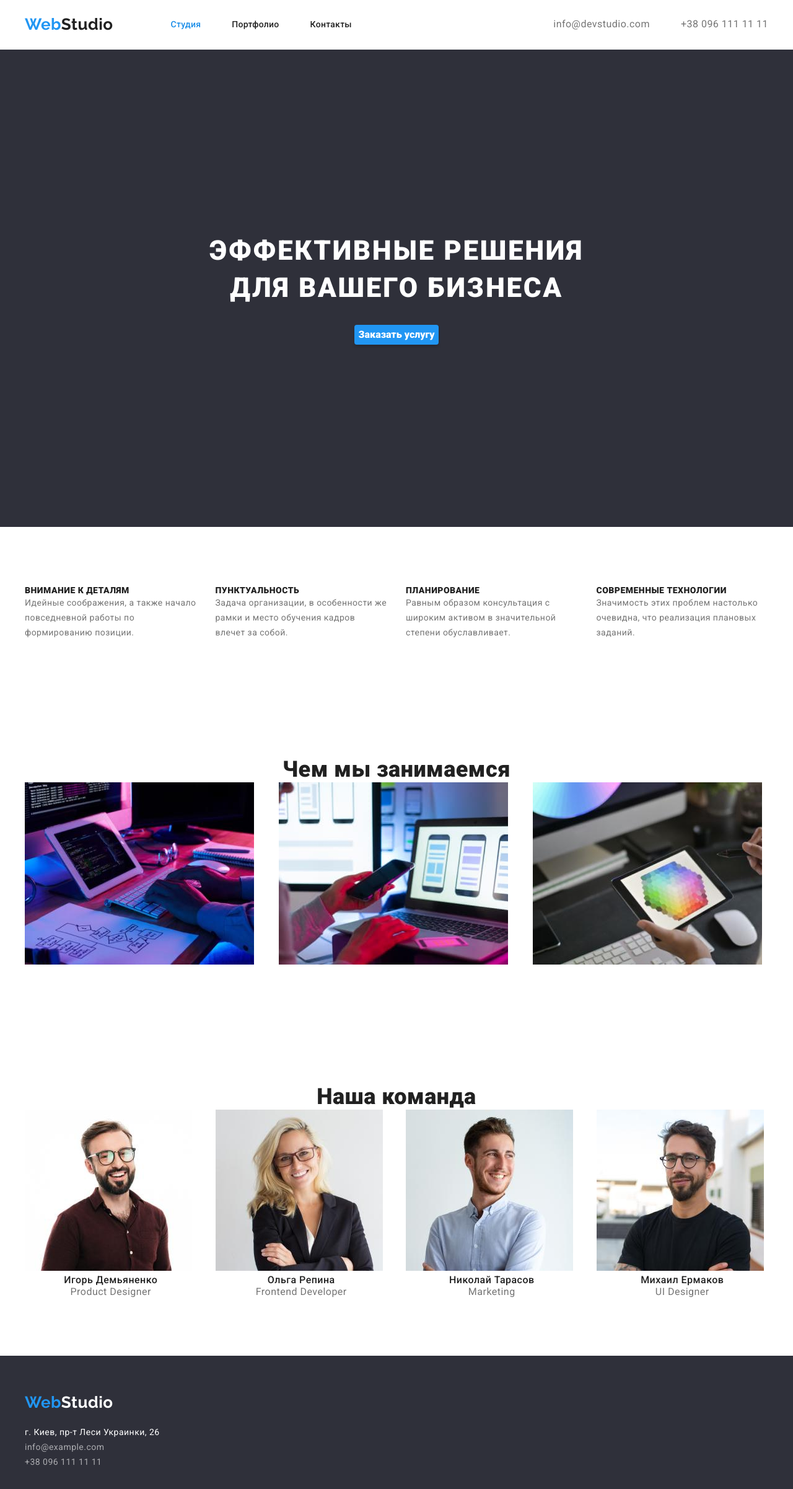
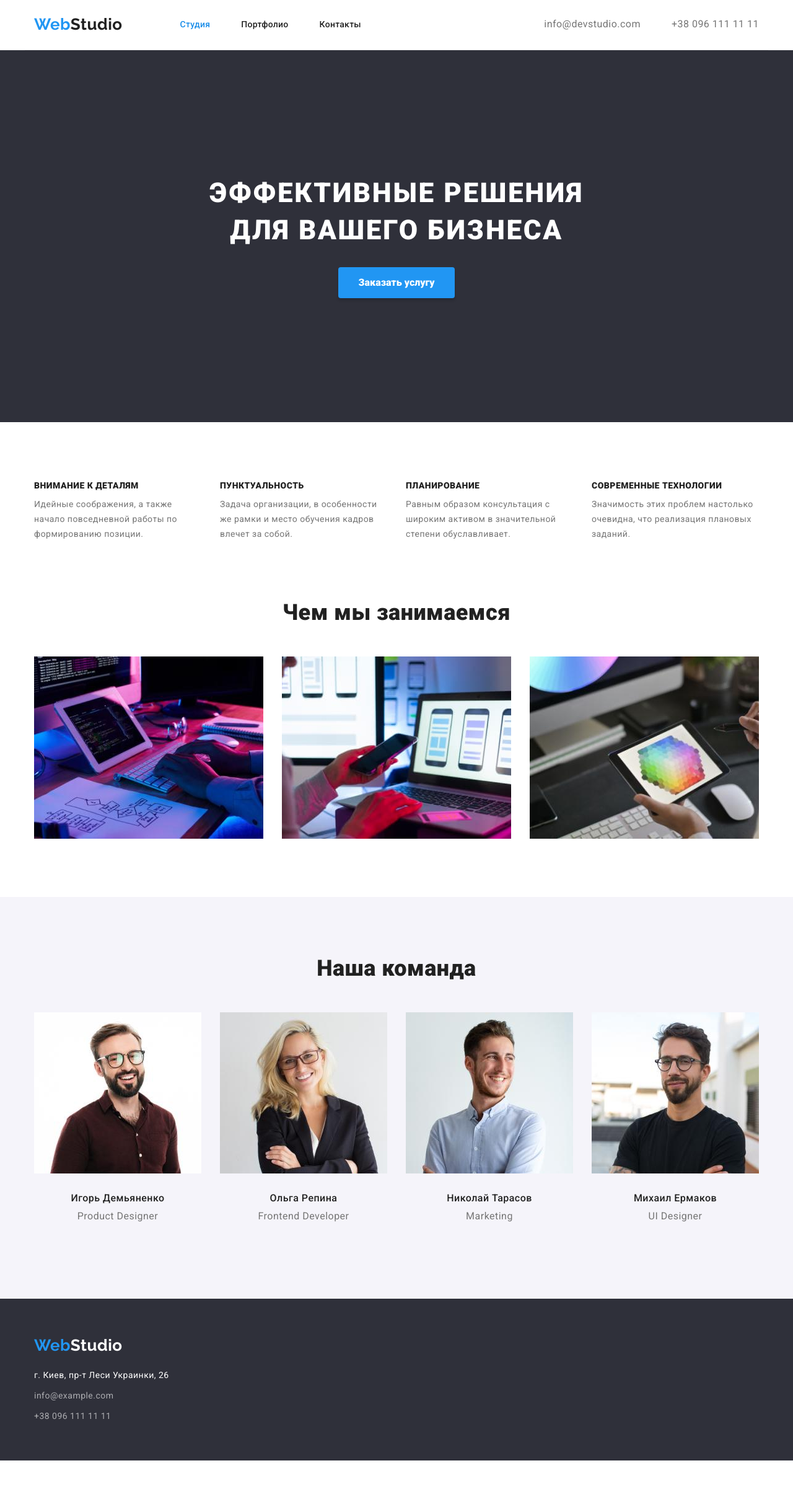
Before and after one commit to Vladyslav-Kruchok/goit-markup-hw-03, a plain HTML site: page index.html in a window 1280 px wide. Shown: the whole page at 62% size. After the commit the page ends 2356 px from the top, so only its background shows below. Drawn offline with nearby package versions, Linux system fonts and the light colour scheme.

Commit message:
fix err index/portfolio

```diff
--- a/css/styles.css
+++ b/css/styles.css
@@ -32,13 +32,20 @@ body{
     font-family: var(--first-font);
     font-style: normal;
     color: var(--first-color-white);
-    background: var(--main-bg);
+    background-color: var(--first-color-white);
     letter-spacing: 0.03em;
+}
+img{
+    display: block;
+    max-width: 100%;
+    height: auto;
 }
 .container{
     width: 1200px;
     margin-left: auto;
     margin-right: auto;
+    padding-left: 15px;
+    padding-right: 15px;
 }
 .section{
     padding: 94px 0;
@@ -80,6 +87,7 @@ body{
     font-weight: 500;
     line-height: calc(19 / 16);
     text-align: center;
+    margin-bottom: 10px;
 }
 .card-text{
     color: var(--third-color-different-grey);
@@ -95,10 +103,10 @@ body{
 /* ---------- header-logo-txt ---------- */
 .header{
     display: flex;
-    justify-content: space-between;
     align-items: center;
     padding-top: 24px;
     padding-bottom: 25px;
+    border-bottom: 1px solid #ECECEC;;
 }
 .header-logo-txt,
 .footer-logo-txt{
@@ -115,18 +123,17 @@ body{
     color: var(--third-color-different-grey);
 }
 .header-logo-pos{
-    padding-right: 93px;
+    margin-right: 93px;
 }
-.header-box{
-    display: flex;
-    align-items:inherit;
+.header-contacts{
+    margin-left: auto;
 }
 /* ---------- menu ---------- */
 .nav-list{
     display: flex;
 }
 .nav-item:not(:last-child){
-    padding-right: 50px;
+    margin-right: 50px;
 }
 /* ---------- contacts ---------- */
 .header-contacts{
@@ -145,13 +152,10 @@ body{
 /* ---------- main-index ---------- */
 /* section web-stud-main-content */
 .content{
+    padding-top: 200px;
+    padding-bottom: 200px;
     background: var(--fourth-color);
     text-align: center;
-}
-.content-box{
-    padding-top: 200px;
-    padding-bottom: 200px;
-    width: 696px;
 }
 .content-title{
     font-weight: 900;
@@ -159,9 +163,13 @@ body{
     line-height: calc(60 / 44);
     letter-spacing: 0.06em;
     text-transform: uppercase;
+    margin-left: auto;
+    margin-right: auto;
     margin-bottom: 30px;
+    width: 696px;
 }
 .content-btn{
+    padding: 10px 32px;
     font-family: inherit;
     font-weight: 900;
     font-size: 16px;
@@ -176,15 +184,12 @@ body{
 /* section web-stud-main-content-peculiarity */
 .peculiarity-cards{
     display: flex;
-    flex-wrap: wrap;
     margin-left: -30px;
     margin-top: -30px;
-    padding: 0;
 }
 .peculiarity-item{
     margin-left: 30px;
     margin-top: 30px;
-    padding: 0;
     flex-basis: calc((100% - 120px) / 4);
 }
 .peculiarity-li-title{
@@ -193,14 +198,21 @@ body{
     line-height: calc(16 / 14);
     color: var(--second-color-different-black);
     text-transform: uppercase;
+    margin-bottom: 10px;
 }
 .peculiarity-li-text{
     font-size: 14px;
     line-height: calc(24 / 14);
     color: var(--third-color-different-grey);
 }
+.section-no-top-pad{
+    padding-top: 0;
+}
 /* web-stud-main-content-what-to-do */
 /* web-stud-main-content-teams */
+.teams-section-bg{
+    background-color: var(--sixth-color);
+}
 .teams-title,
 .what-to-do-title{
     font-weight: 900;
@@ -208,18 +220,17 @@ body{
     line-height: calc(42 / 36);
     color: var(--second-color-different-black);
     text-align: center;
+    margin-bottom: 50px;
 }
 .what-to-do-cards{
     display: flex;
     flex-wrap: wrap;
     margin-left: -30px;
     margin-top: -30px;
-    padding: 0;
 }
 .what-to-do-item{
     margin-left: 30px;
     margin-top: 30px;
-    padding: 0;
     flex-basis: calc((100% - 90px) / 3);
 }
 .teams-cards{
@@ -227,17 +238,18 @@ body{
     flex-wrap: wrap;
     margin-left: -30px;
     margin-top: -30px;
-    padding: 0;
 }
 .teams-item{
     margin-left: 30px;
     margin-top: 30px;
-    padding: 0;
     flex-basis: calc((100% - 120px) / 4);
 }
 .card-team-info{
     text-align: center;
+    margin-top: 30px;
+    margin-bottom: 30px;
 }
+
 /* *** main-porfolio *** */
 .portfolio-filters-btn{
     background: var(--sixth-color);
@@ -248,9 +260,19 @@ body{
     font-size: 16px;
     line-height: calc(26 / 16);
     text-align: center;
+    vertical-align: middle;
     letter-spacing: 0.03em;
     color: var(--second-color-different-black);
-
+    margin-bottom: 16px;
+    padding: 6px 22px;
+}
+.portfolio-filters-ul{
+    display: flex;
+    justify-content: center;
+    margin-bottom: 34px;
+}
+.portfolio-filters-li:not(:last-child){
+    margin-right: 8px;
 }
 
 .portfolio-cards{
@@ -266,14 +288,17 @@ body{
     padding: 0;
     flex-basis: calc((100% - 90px) / 3);
 }
-
+.portfolio-item-box{
+    margin: 20px 24px;
+}
 .portfolio-card-title{
     font-family: inherit;
     font-weight: 700;
     font-size: 18px;
-    line-height: calc(36px / 18);
+    line-height: calc(36 / 18);
     letter-spacing: 0.06em;
     color: var(--second-color-different-black);
+    margin-bottom: 4px;
 }
 .portfolio-card-text{
     font-family: inherit;
@@ -303,8 +328,13 @@ body{
 .footer-address{
     color: var(--first-color-white);
     font-style: normal;
+    margin-bottom: 9px;
 }
 .footer-email-tel{
     color: var(--fifth-color);
     font-style: normal;
+    margin-bottom: 9px;
 }
+.footer-contacts-li:not(:last-child){
+    margin-bottom: 9px;
+}
--- a/index.html
+++ b/index.html
@@ -20,7 +20,6 @@
     <!-- web-studio-header -->
     <header>
         <div class="container header">
-            <div class="header-box">
             <!-- web-stud-header-logo-txt-->
             <a href="./index.html"
             class="header-logo-txt
@@ -55,9 +54,6 @@
                     </li>
                 </ul>
             </nav>
-            </div>
-
-
             <!-- web-stud-contacts -->
             <ul class="header-contacts">
                 <li class="nav-item">
@@ -82,8 +78,8 @@
     <!-- web-stud-main-section -->
     <main>
         <!-- web-stud-main-content -->
-        <section class="content section">
-            <div class="container content-box">
+        <section class="content">
+            <div class="container">
                 <!-- web-stud-main-content-title -->
                 <h1 class="content-title">
                     Эффективные решения для вашего бизнеса</h1>
@@ -119,7 +115,7 @@
             </div>
         </section>
         <!-- web-stud-main-content-what-to-do -->
-        <section class="section">
+        <section class="section section-no-top-pad">
             <div class="container">
                 <h2 class="what-to-do-title">Чем мы занимаемся</h2>
                 <ul class="what-to-do-cards">
@@ -130,7 +126,7 @@
             </div>
         </section>
         <!-- web-stud-main-content-teams -->
-        <section class="section">
+        <section class="section teams-section-bg">
             <div class="container">
                 <h2 class="teams-title">Наша команда</h2>
                 <ul class="teams-cards">
@@ -188,7 +184,7 @@
             <!-- web-stud-footer-contacts -->
             <address class="footer-contacts">
                 <ul class="no-mark">
-                    <li>
+                    <li class="footer-contacts-li">
                         <a href="https://goo.gl/maps/doZ5ESJiCeNLyXiL8"
                             target="_blank"
                             rel="noopener
@@ -197,13 +193,13 @@
                                 no-undeline">
                         г. Киев, пр-т Леси Украинки, 26</a>
                     </li>
-                    <li>
+                    <li class="footer-contacts-li">
                         <a href="mailto:info@example.com"
                             class="footer-email-tel
                                 no-undeline">
                         info@example.com</a>
                     </li>
-                    <li>
+                    <li class="footer-contacts-li">
                         <a href="tel:+380961111111"
                             class="footer-email-tel
                                    no-undeline">
```
Also changed, not shown: portfolio.html (+25 -24 lines). Lines whose indentation alone changed are shown as unchanged.
